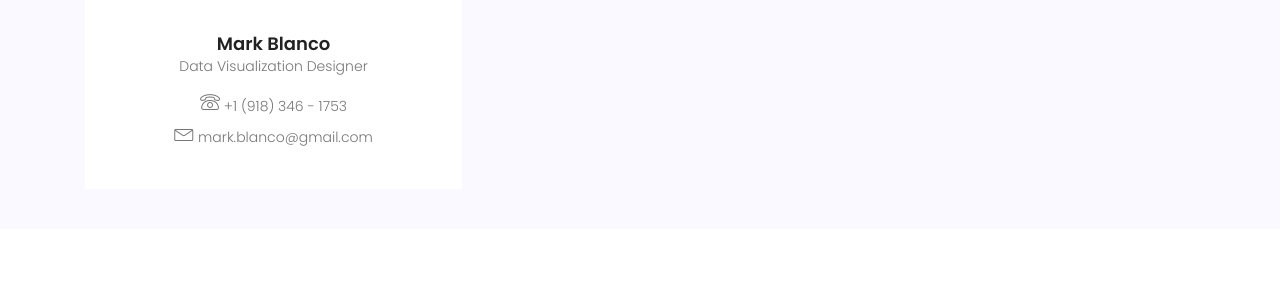
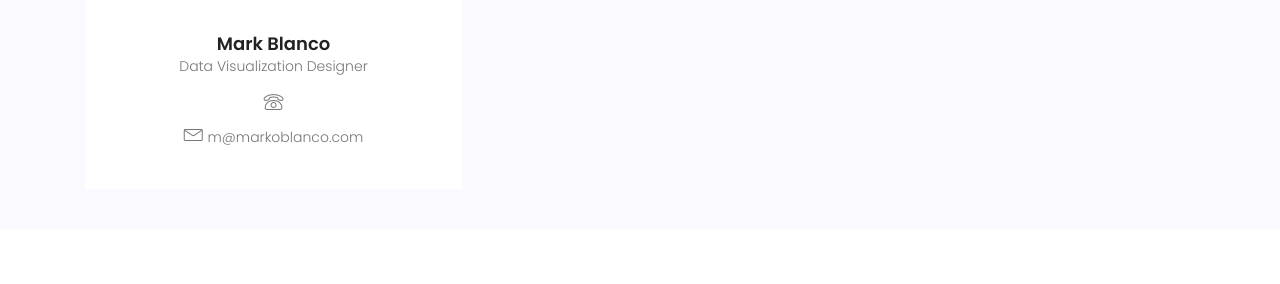
Before and after one commit to boombranco/boombranco.github.io, a Jekyll site: the page about.html, which Jekyll copies as it is, in a window 1280 px wide and 900 px high. Shown: the part 460-744 px from the top of the window. Built offline with Jekyll 4.4.1, drawn with Linux system fonts in a browser that asks for light colours; nearby versions of some CDN libraries.

Commit message:
update email

```diff
--- a/about.html
+++ b/about.html
@@ -76,8 +76,8 @@
               <div class="desc">
                 <h4>Mark Blanco</h4>
                 <p class="pb-10">Data Visualization Designer</p>
-                <p><span class="lnr lnr-phone"></span> +1 (918) 346 - 1753</p>
-                <p><span class="lnr lnr-envelope"></span> mark.blanco@gmail.com</p>
+                <p><span class="lnr lnr-phone"></span> </p>
+                <p><span class="lnr lnr-envelope"></span> m@markoblanco.com</p>
               </div>
             </div>
           </div>
```
